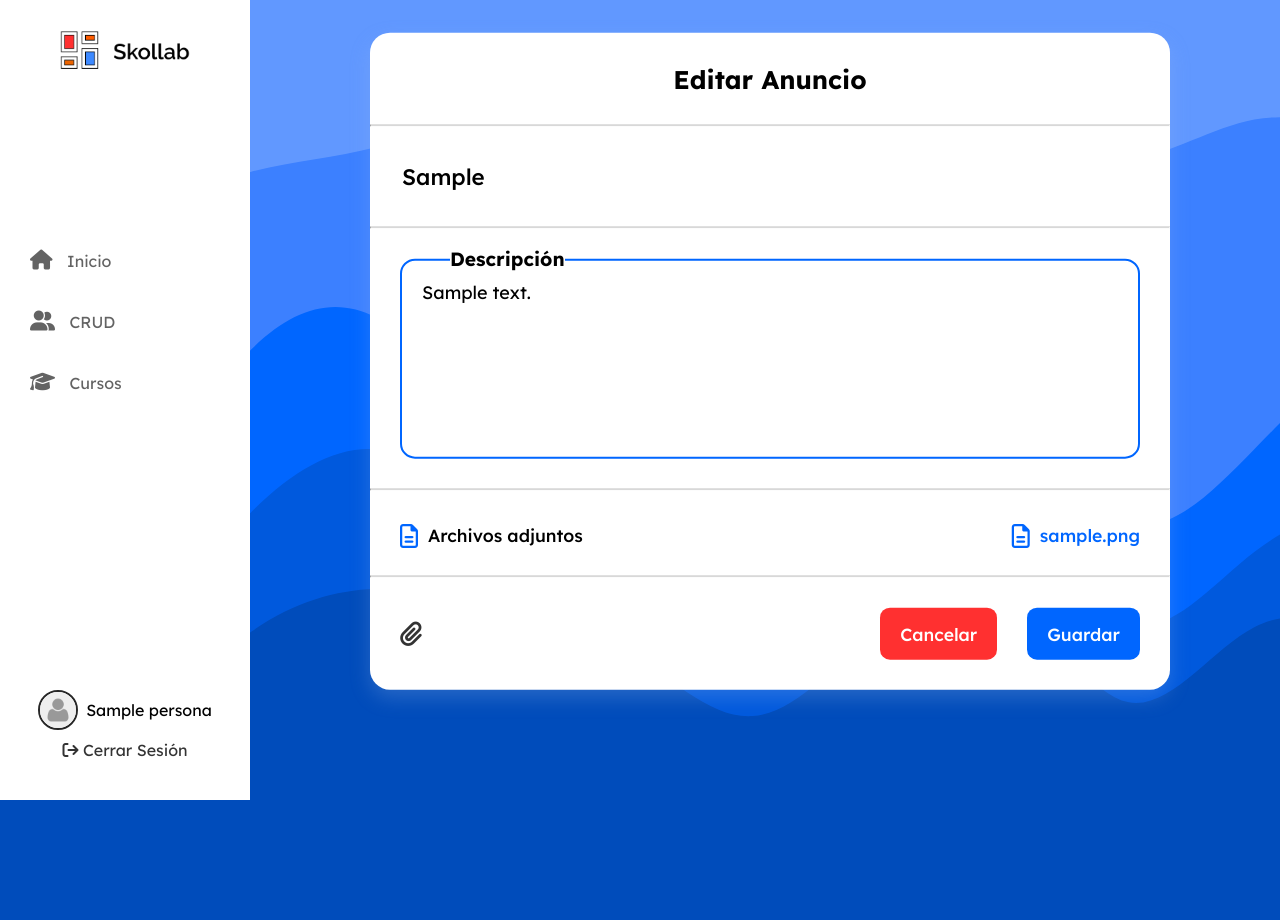
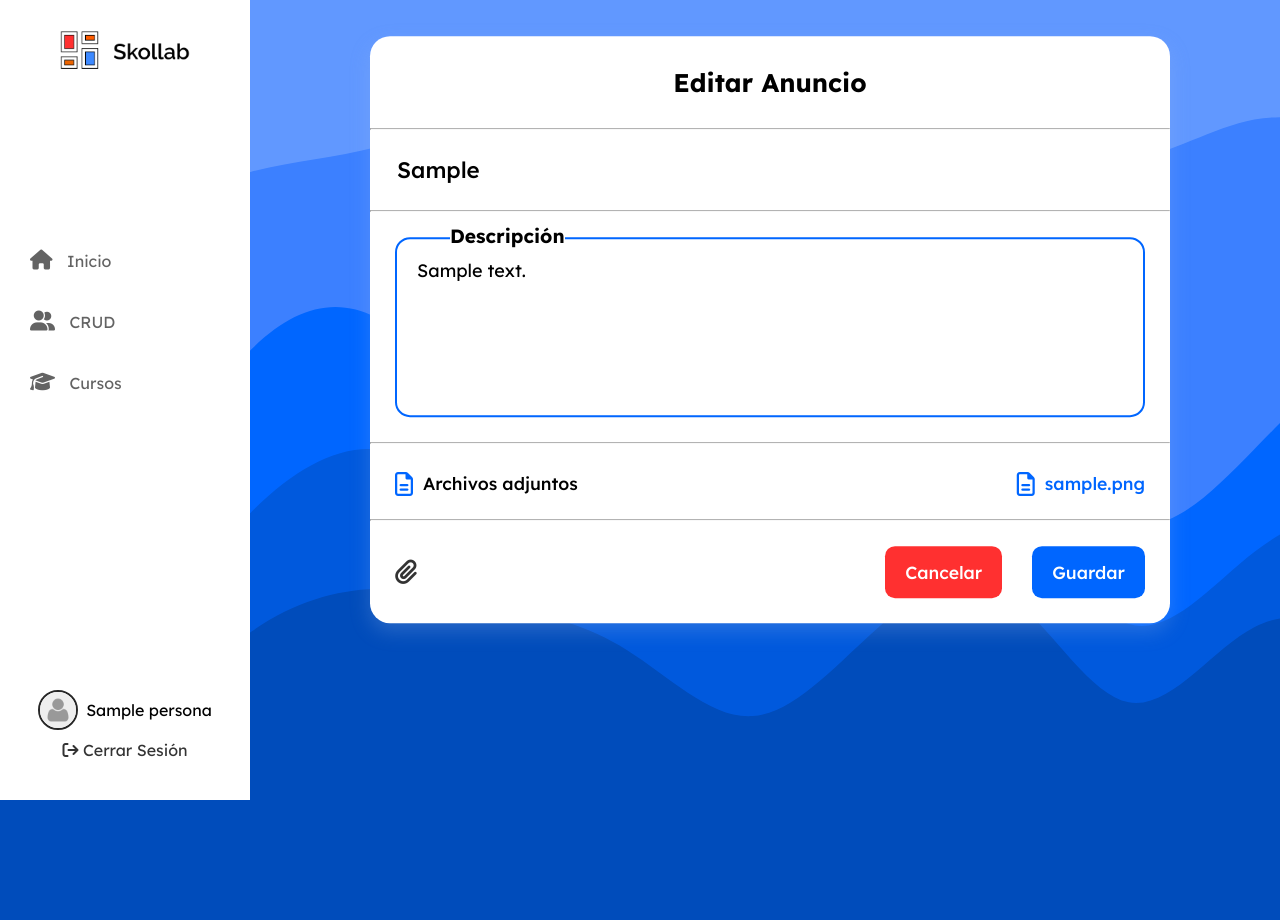
Before and after one commit to SebastianRamos11/Skollab, a PHP site: page /Admin/edit-announcement.php?announcement=1 in a window 1280 px wide. Run offline with PHP 8.4, Linux system fonts and the light colour scheme; the visitor is signed in with stand-in values (Sample User, id 1); tables that the repository leaves empty or names only in its code hold one stand-in row (values such as "Sample post"); some libraries are stand-ins or nearby versions.

Commit message:
Some styles fixed

```diff
--- a/public/Views/Admin/courses.php
+++ b/public/Views/Admin/courses.php
@@ -77,7 +77,7 @@
               <!-- TODO: COURSES TABLE IN DB -->
             </div>
             <!-- CRUD FICHAS -->
-            <div id="crud-1" class="crud card mb-50 hidden">
+            <div id="crud-1" class="crud crud-group card mb-50 hidden">
               <div class="card-header">Fichas</div>
               <div class="p-4">
                 <table class="table align-middle">
--- a/public/Views/css/admin.css
+++ b/public/Views/css/admin.css
@@ -1834,7 +1834,7 @@ html {
   position: absolute;
   top: 50%;
   left: 50%;
-  transform: translate(-50%, -40%);
+  transform: translate(-50%, -50%);
   z-index: 1000;
   background: #fff;
   border-radius: 20px;
@@ -1879,11 +1879,18 @@ html {
   margin-right: 10px;
 }
 .float-form__field {
-  padding: 30px;
+  padding: 25px;
   position: relative;
   display: flex;
   justify-content: space-between;
   align-items: center;
+}
+.float-form__field-group {
+  display: grid;
+  grid-template-columns: 1fr 1fr;
+}
+.float-form__field:first-child {
+  border-right: 2px solid #dedede;
 }
 .float-form__field-label span {
   font-size: 1.1em;
@@ -1898,7 +1905,7 @@ html {
 }
 .float-form__field-input {
   display: block;
-  height: 40px;
+  height: 30px;
   border: none;
   font-size: 18px;
 }
@@ -1938,9 +1945,6 @@ html {
 .float-form__field .file-empty {
   font-style: italic;
   color: #909090;
-}
-.float-form__field .file-choise {
-  padding-right: 20px;
 }
 .float-form__field .file-choise label {
   cursor: pointer;
@@ -1954,11 +1958,14 @@ html {
   font-weight: 700;
   color: #0066ff;
   position: absolute;
-  width: 600px;
+  overflow: hidden;
+  text-overflow: ellipsis;
+  display: -webkit-box;
+  -webkit-line-clamp: 2; /* number of lines to show */
+  -webkit-box-orient: vertical;
+  width: 100px;
   top: -6px;
   right: 30px;
-  margin-right: 0 20px;
-  text-align: right;
   transition: all 0.3s;
 }
 .float-form__field .file-choise label .uploaded-file--right {
@@ -1980,7 +1987,7 @@ html {
 }
 .float-form__field--description .float-form__field-input {
   width: 100%;
-  height: 200px;
+  height: 180px;
   resize: none;
   border: 2px solid #0066ff;
   border-radius: 15px;
@@ -1990,21 +1997,11 @@ html {
   position: absolute;
   font-size: 1.2em;
   font-weight: 700;
-  top: 18px;
+  top: 12px;
   left: 80px;
   background: white;
 }
 
-@media screen and (min-width: 1500px) {
-  .float-form {
-    transform: translate(-50%, -47%);
-  }
-}
-@media screen and (min-width: 1700px) {
-  .float-form {
-    transform: translate(-50%, -50%);
-  }
-}
 .subject {
   display: grid;
   grid-template-columns: 200px 1fr 100px;
@@ -2186,4 +2183,8 @@ html {
   padding: 10px;
   border-radius: 10px;
   background: #ff5c00;
+}
+
+.crud-group tbody {
+  font-size: 20px;
 }/*# sourceMappingURL=admin.css.map */
--- a/src/admin.scss
+++ b/src/admin.scss
@@ -264,7 +264,7 @@ html {
   position: absolute;
   top: 50%;
   left: 50%;
-  transform: translate(-50%, -40%);
+  transform: translate(-50%, -50%);
   z-index: 1000;
   background: $white;
   border-radius: $radius-xl;
@@ -310,11 +310,20 @@ html {
   }
 
   &__field {
-    padding: 30px;
+    padding: 25px;
     position: relative;
     display: flex;
     justify-content: space-between;
     align-items: center;
+
+    &-group {
+      display: grid;
+      grid-template-columns: 1fr 1fr;
+    }
+
+    &:first-child {
+      border-right: 2px solid #dedede;
+    }
 
     &-label {
       & span {
@@ -332,7 +341,7 @@ html {
 
     &-input {
       display: block;
-      height: 40px;
+      height: 30px;
       border: none;
       font-size: 18px;
       &--title {
@@ -370,7 +379,6 @@ html {
     }
 
     & .file-choise {
-      padding-right: 20px;
       & label {
         cursor: pointer;
         display: block;
@@ -383,11 +391,14 @@ html {
           font-weight: map-get($font-weights, "semibold");
           color: $secundary-color;
           position: absolute;
-          width: 600px;
+          overflow: hidden;
+          text-overflow: ellipsis;
+          display: -webkit-box;
+          -webkit-line-clamp: 2; /* number of lines to show */
+          -webkit-box-orient: vertical;
+          width: 100px;
           top: -6px;
           right: 30px;
-          margin-right: 0 20px;
-          text-align: right;
           transition: all 0.3s;
           &--right {
             width: 200px;
@@ -412,7 +423,7 @@ html {
     position: relative;
     & .float-form__field-input {
       width: 100%;
-      height: 200px;
+      height: 180px;
       resize: none;
       border: 2px solid $secundary-color;
       border-radius: $radius-l;
@@ -422,22 +433,10 @@ html {
       position: absolute;
       font-size: map-get($size-paragraph, "l");
       font-weight: map-get($font-weights, "semibold");
-      top: 18px;
+      top: 12px;
       left: 80px;
       background: white;
     }
-  }
-}
-
-@media screen and (min-width: 1500px) {
-  .float-form {
-    transform: translate(-50%, -47%);
-  }
-}
-
-@media screen and (min-width: 1700px) {
-  .float-form {
-    transform: translate(-50%, -50%);
   }
 }
 
@@ -626,3 +625,9 @@ html {
   border-radius: $radius-m;
   background: $primary-color;
 }
+
+.crud-group {
+  & tbody {
+    font-size: 20px;
+  }
+}
```
Also changed, not shown: public/Views/Admin/admin.php (+7 -7 lines), 1 other file.
